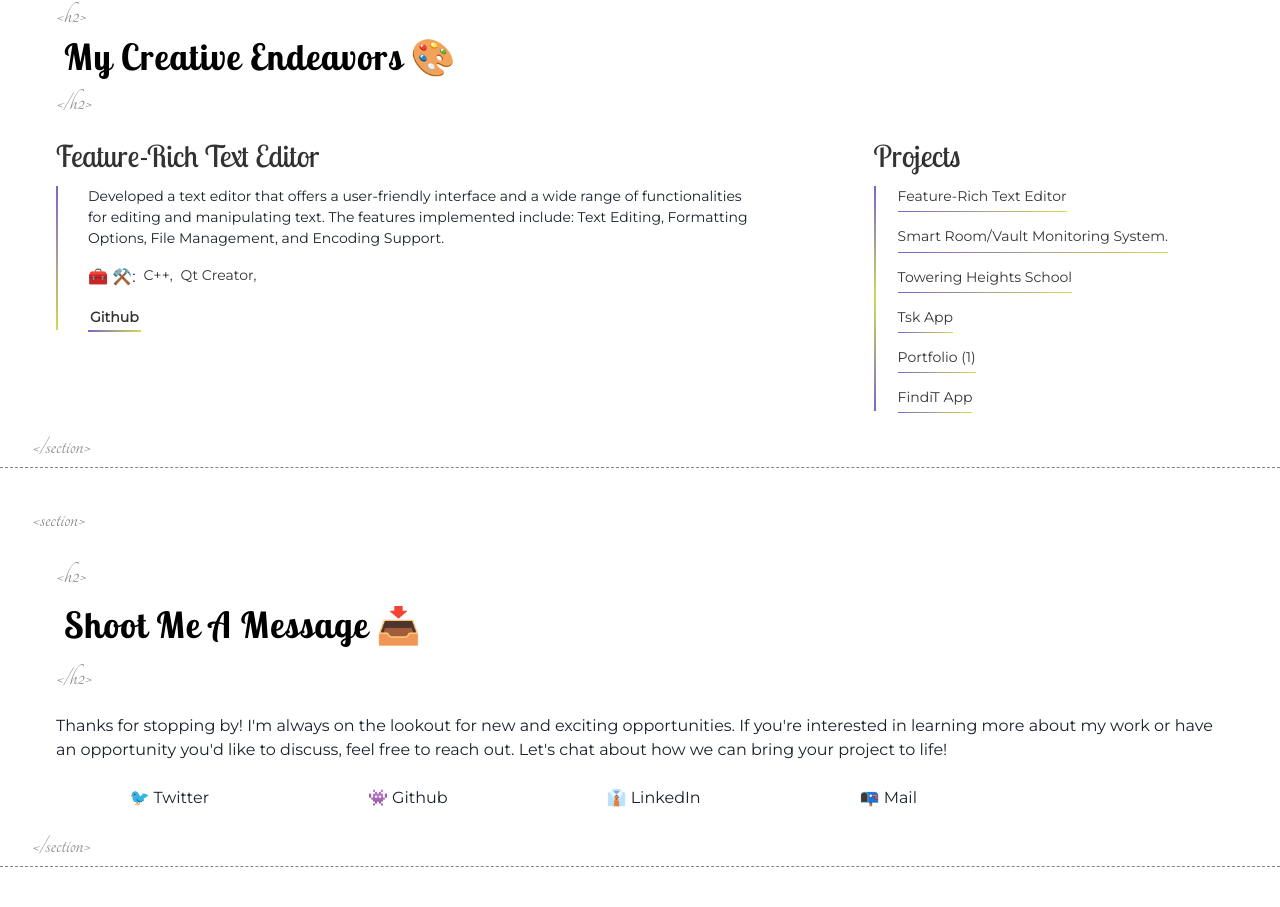
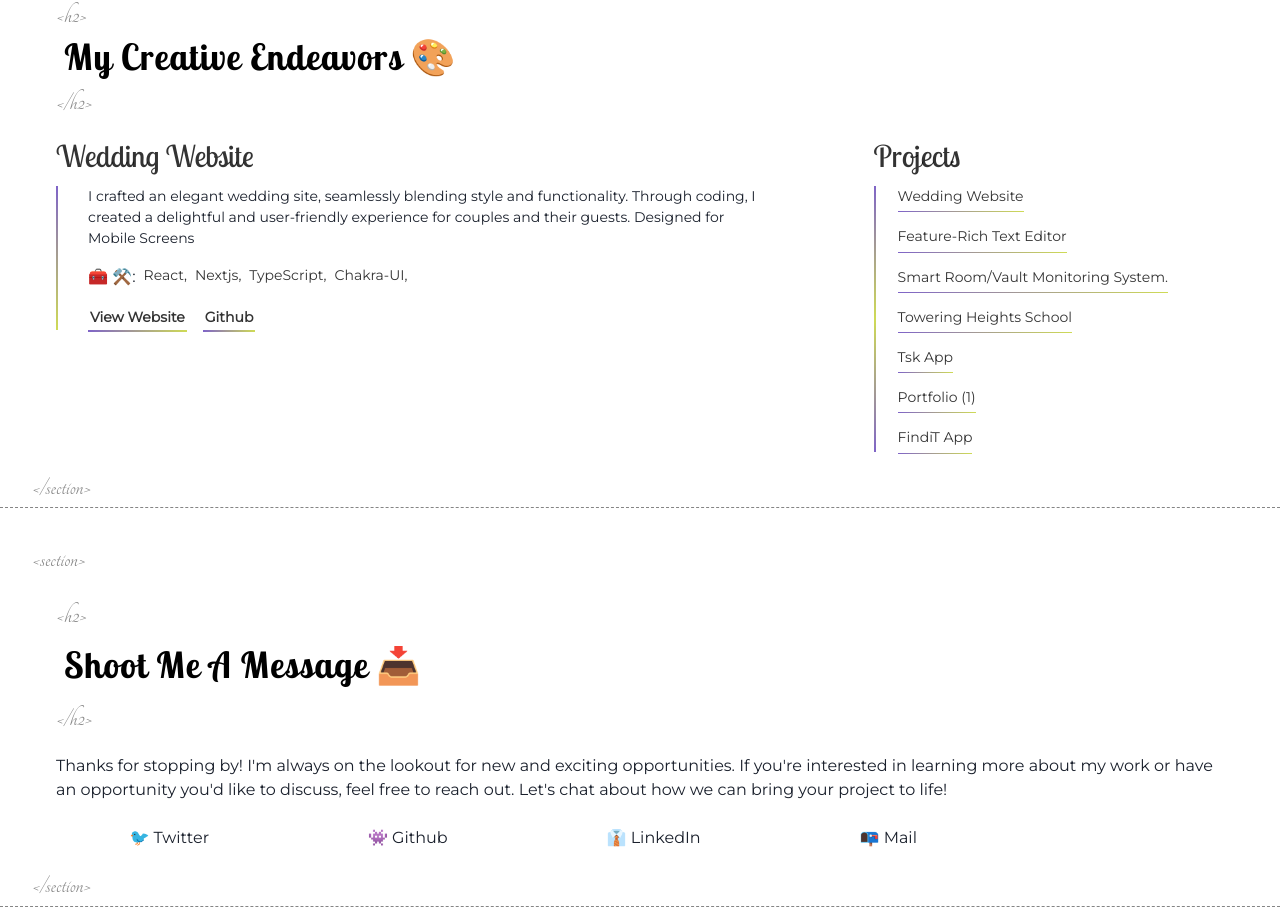
Before and after one commit to Meekunn/meekunn.github.io, a Next.js app: page / in a window 1280 px wide. Shown: the part 1616-2523 px from the top of the page. Before the commit the page ends 2483 px from the top, so only its background shows below. Built offline with nearby package versions, Linux system fonts and the light colour scheme; a web font is replaced by a local one.

Commit message:
Update projects.ts

```diff
--- a/components/Projects/projects.ts
+++ b/components/Projects/projects.ts
@@ -1,8 +1,14 @@
 export const projects: Project[] = [
+	{
+		name: "Wedding Website",
+		summary: "I crafted an elegant wedding site, seamlessly blending style and functionality. Through coding, I created a delightful and user-friendly experience for couples and their guests. Designed for Mobile Screens",
+		url: "https://weddingsite-teal.vercel.app/",
+		tools: ["React", "Nextjs", "TypeScript", "Chakra-UI"],
+	},
 	{
 		name: "Feature-Rich Text Editor",
 		summary:
-			"Developed a text editor that offers a user-friendly interface and a wide range of functionalities for editing and manipulating text. The features implemented include: Text Editing, Formatting Options, File Management, and Encoding Support.",
+			"Developed a text editor that offers a user-friendly interface and a wide range of functionalities for editing and manipulating text. The features implemented include Text Editing, Formatting Options, File Management, and Encoding Support.",
 		github: "https://github.com/Meekunn/Text_Editor/",
 		tools: ["C++", "Qt Creator"],
 	},
```
